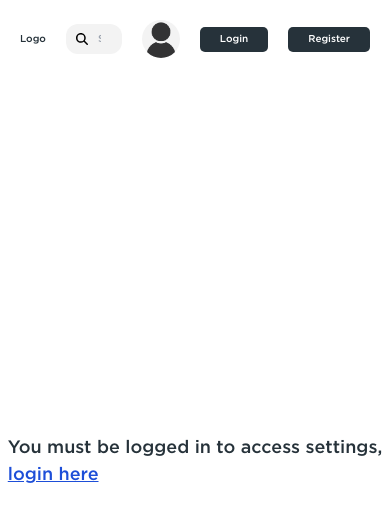
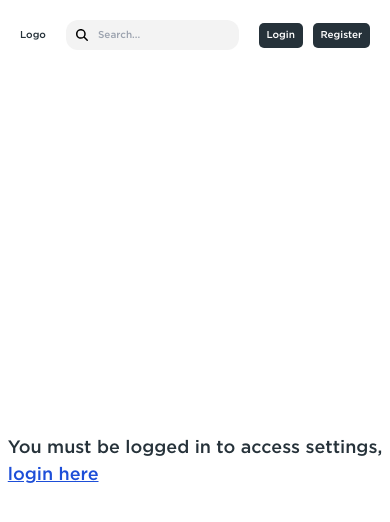
Before and after one commit to AJ7766/Jackies-Recipes, a Next.js app: page /settings in a window 390 px wide. Shown: the top 522 px of the page. Built offline with nearby package versions, Linux system fonts and the light colour scheme.

Commit message:
responsive work

```diff
--- a/src/app/[username]/page.tsx
+++ b/src/app/[username]/page.tsx
@@ -6,6 +6,7 @@ import Masonary from "../_components/Masonary";
 import { ProfileProps } from "../types/types";
 import ProfilePage from "../_components/Profile";
 import { useAuth } from "../context/AuthContext";
+import ProfileErrorPage from "../_components/ErrorPage";
 
 export default function UserPage({params}: {params: {username:string}}) {
   const { initializing } = useAuth();
@@ -60,7 +61,7 @@ export default function UserPage({params}: {params: {username:string}}) {
       <Masonary />
       </>:<>
       <NavBar />
-      <div>User not found</div>
+      <ProfileErrorPage />
       </>
     }
   </>
--- a/src/app/_components/Category.tsx
+++ b/src/app/_components/Category.tsx
@@ -18,6 +18,12 @@ export default function Categories(){
     <span>ITALIAN</span>
     <span>SWEDISH</span>
     <span>MEXICO</span>
+    <span>PASTA</span>
+    <span>PIZZA</span>
+    <span>NOODLES</span>
+    <span>ITALIAN</span>
+    <span>SWEDISH</span>
+    <span>MEXICO</span>
     </div>
     </>
     )
--- /dev/null
+++ b/src/app/_components/ErrorPage.tsx
@@ -0,0 +1,7 @@
+export default function ProfileErrorPage(){
+    return(
+        <div className="errorContainer">
+            <h1>User not found</h1>
+        </div>
+    )
+}
--- a/src/app/_components/NavBar.tsx
+++ b/src/app/_components/NavBar.tsx
@@ -2,7 +2,7 @@
 import Image from "next/image";
 import searchGlass from "@/app/images/search-glass.svg";
 import profilePicture from "@/app/images/profile-picture.png";
-import { useEffect, useRef, useState } from "react";
+import { useCallback, useEffect, useRef, useState } from "react";
 import Link from "next/link";
 import { useAuth } from "@/app/context/AuthContext";
 import { ProfileProps } from "../types/types";
@@ -19,28 +19,27 @@ export default  function NavBar(){
 
     const { user, logout, isAuthenticated, initializing } = useAuth();
 
-    const handleClickOutside = (event: MouseEvent) => {
-      if (dropdownRef.current && !dropdownRef.current.contains(event.target as Node)) {
-        setIsOpen(false);
-      }
-      if (searchResultsRef.current && !searchResultsRef.current.contains(event.target as Node)) {
-        setSearcResults(false);
-        console.log(searchResults)
-      }
-    };
-
     useEffect(() => {
       if (!initializing) {
           setLoading(false);
       }
   }, [initializing]);
 
+  const handleClickOutside = useCallback((event: MouseEvent) => {
+    if (dropdownRef.current && !dropdownRef.current.contains(event.target as Node)) {
+      setIsOpen(false);
+    }
+    if (searchResultsRef.current && !searchResultsRef.current.contains(event.target as Node)) {
+      setSearcResults(false);
+    }
+  }, []);
+
     useEffect(() => {
       document.addEventListener('mousedown', handleClickOutside);
       return () => {
         document.removeEventListener('mousedown', handleClickOutside);
       };
-    }, []);
+    }, [handleClickOutside]);
 
 
     useEffect(() => {
@@ -89,7 +88,7 @@ export default  function NavBar(){
       return null;
   }
     return(<>
-      {isAuthenticated ?
+
         <>
         <div className="space"></div>
         <div className="navContainer">
@@ -113,14 +112,10 @@ export default  function NavBar(){
         </Link>
       ))}
         </div>}
-
         </div>
-        <Link href={`/${user?.username}`}>
-        <div className="navProfilePicutre">
-        <div className="navProfilePictureCanvas">
+        {isAuthenticated ? <>
+        <Link className="profilePictureLink shrink-0" href={`/${user?.username}`}>
         <Image height={38} width={38} src={user?.userContent?.profilePicture || profilePicture} alt="profile-picture"/>
-        </div>
-        </div>
         </Link>
         <div className="dropdownContainer" ref={dropdownRef}>
         <div className={`dropdownButton ${isOpen ? 'open' : ''}`}  onClick={toggleDropdown}>
@@ -137,43 +132,19 @@ export default  function NavBar(){
         </div>
       )}
        </div>
-        </div>
-        </>:<>
-        <div className="space"></div>
-        <div className="navContainer">
-        <Link href="/"><p>Logo</p></Link>
-        <div className="searchContainer">
-        <Image src={searchGlass} id="searchGlass" alt="search-glass"/>
-        <input type="search" name="query" value={search} onChange={(e) => setSearch(e.target.value)} placeholder="Search..." />
-        {searchResults &&
-        <div className="searchedUsersContainer" ref={searchResultsRef}>
-        {users.map((user, indexKey) => (
-      <Link href={`/${user.username}`} key={indexKey}>
-        <div className="searchedUser">
-          <Image height={42} width={42} src={user.userContent?.profilePicture || profilePicture} alt="profile-picture"/>
-          <div>
-          <h2>{user.username}</h2>
-          <p>{user.fullName}</p>
-          </div>
-        </div>
-        </Link>
-      ))}
-        </div>}
-        </div>
-        <div className="navProfilePictureContainer">
-        <div className="navProfilePicutre">
-        <Image src={profilePicture} alt="profile-picture" />
-        </div>
-        </div>
-        <div className="newUserButtons">
+       </>
+       :
+       <div className="newUserButtons">
         <Link href="/">
         <button>Login</button>
         </Link>
         <Link href="/register">
         <button>Register</button>
-        </Link></div>
+        </Link>
         </div>
-        </>}
+        }
+        </div>
+        </>
       </>
     )
 }
--- a/src/app/_components/Profile.tsx
+++ b/src/app/_components/Profile.tsx
@@ -14,11 +14,7 @@ export default function ProfilePage({profile}: {profile:ProfilePropsOrNull}){
     <div className="profileWrapper">
         <div className="profileContainer">
         <div className="profileInfo">
-            <div className="profilePicutre">
-            <div className="ProfilePictureCanvas">
-                <Image height={160} width={160} src={profile?.userContent?.profilePicture || profilePicture} alt="profile-picture" />
-            </div>
-            </div>
+                <Image  className="profilePicture" height={160} width={160} src={profile?.userContent?.profilePicture || profilePicture} alt="profile-picture" />
             <h1>{profile?.fullName}</h1>
             <h2>{profile?.userContent?.bio}</h2>
             <p>@{profile?.username}</p>
--- a/src/app/globals.css
+++ b/src/app/globals.css
@@ -271,7 +271,7 @@ form input:focus{
   border-radius: 12px;
   background-color: #f3f3f3;
   padding: 8px 10px 8px 32px;
-  height: clamp(30px, 2.5cqw, 40px);
+  height: clamp(30px, 5vw, 40px);
   width:100%
 }
 
@@ -292,7 +292,8 @@ form input:focus{
 .searchedUser{
   display:flex;
   align-items: center;
-  gap:10px
+  gap:10px;
+  overflow: hidden;
 }
 
 .searchedUser:hover{
@@ -311,39 +312,24 @@ form input:focus{
 
 .searchedUsersContainer img{
   border-radius: 50%;
-  height: 42px;
+  height: clamp(30px, 5vw, 42px);
+  width: clamp(30px, 5vw, 42px);
   object-fit: cover;
   object-position: center;
 }
 
-.cross {
-  display: inline-block;
-  width: 20px; /* Width of the cross */
-  height: 20px; /* Height of the cross */
-  position: relative;
+.navContainer .profilePictureLink{
+  transition: 0.33s cubic-bezier(0.29, 0.96, 0.81, 1.43);
 }
 
-.navProfilePicutre{
-  position:relative;
-  flex-shrink: 0;
-  border-radius: 50%;
-  overflow:hidden;
-  height: 38px;
-  width: 38px;
-  background-color: #f3f3f3;
-  transition: 0.2s cubic-bezier(0.29, 0.96, 0.81, 1.43);
-}
-
-.navProfilePicutre:hover{
+.navContainer .profilePictureLink:hover{
   scale:1.1;
 }
 
-.navProfilePictureCanvas{
-  position: absolute;
-}
-
-.navProfilePictureCanvas img{
-  height:38px;
+.navContainer .profilePictureLink img{
+  border-radius: 50%;
+  height: clamp(28px, 5vw, 38px);
+  width: clamp(28px, 5vw, 38px);
   object-fit: cover;
   object-position: center;
 }
@@ -381,12 +367,12 @@ form input:focus{
 
 .dropdownContentContainer{
   position: absolute;
-  top: 70px;
+  top: 50px;
   right: 0;
   background-color: white;
   border-radius: 5px;
-  width: 200px;
-  height: 100px;
+  width: clamp(100px, 20vw, 200px);
+  height: clamp(50px, 20vw, 100px);
   box-shadow: 0px 0px 5px 2px rgb(0 0 0 / 15%);
 }
 
@@ -465,21 +451,10 @@ form input:focus{
   font-family: 'Gotham-Book';
 }
 
-.profilePicutre{
-  position:relative;
+.profilePicture{
   border-radius: 50%;
-  overflow:hidden;
   height: 160px;
   width: 160px;
-  background-color: #f3f3f3;
-}
-
-.ProfilePictureCanvas{
-  position: absolute;
-}
-
-.ProfilePictureCanvas img{
-  height:160px;
   object-fit: cover;
   object-position: center;
 }
@@ -519,17 +494,17 @@ form input:focus{
   border-radius: 12px;
   background-color: #f3f3f3;
   padding: 8px 10px 8px 32px;
-  height: clamp(30px, 2.5cqw, 40px);
+  height: clamp(30px, 5vw, 40px);
   width:100%;
 }
 
 .newUserButtons{
   display: flex;
-  gap: 20px;
+  gap: clamp(10px, 2.5vw, 20px);
 }
 
 .newUserButtons button{
-  padding: 5px 20px;
+  padding: 5px clamp(7px, 2vw, 20px);
   border-radius: 5px;
   color:white;
   background-color: #26323a;
@@ -538,10 +513,11 @@ form input:focus{
 .categories{
   display: flex;
   flex-direction: row;
-  padding-left: 25px;
+  padding: 0 25px;
   margin-bottom: 20px;
   margin-top: 2px;
-  gap: 20px;
+  column-gap: 10px;
+  flex-wrap: wrap;
 }
 
 .categories span{
@@ -830,7 +806,7 @@ tbody{
 }
 
 .editProfileInfo h1{
-  margin-top:15px;
+  margin-top: clamp(5px, 1vw, 15px);
 }
 
 .editProfilePicutre{
@@ -841,10 +817,6 @@ tbody{
   width: 160px;
   background-color: #f3f3f3;
   cursor: pointer;
-}
-
-.editProfilePictureCanvas{
-  position: absolute;
 }
 
 .editPreviewProfilePicture{
@@ -927,7 +899,7 @@ tbody{
   width: 100%;
   border: 2px solid #bababa;
   border-radius: 5px;
-  padding: 4px;
+  padding: 4px 0px 4px 8px;
   box-sizing: border-box;
   width:100%;
 }
@@ -942,7 +914,7 @@ tbody{
   width: 100%;
   border: 2px solid #bababa;
   border-radius: 5px;
-  padding: 4px;
+  padding: 4px 0px 4px 8px;
   box-sizing: border-box;
   width:100%
 }
--- a/src/app/settings/_components/EditProfile.tsx
+++ b/src/app/settings/_components/EditProfile.tsx
@@ -135,7 +135,6 @@ export default function EditProfile({user}: {user:ProfilePropsOrNull}){
        <form className="editForm" onSubmit={handleSubmit}>
         <div className="editProfileInfo">
             <div className="editProfilePicutre" onClick={handleProfilePicChange}>
-                <div className="editProfilePictureCanvas">
                 <Image height={160} width={160} className="editPreviewProfilePicture" src={profilePicPreview || profilePicture} alt="profile-picture"
                 />
                 <input
@@ -145,7 +144,6 @@ export default function EditProfile({user}: {user:ProfilePropsOrNull}){
                 className="hidden"
                 onChange={ProfilePicChange}
               />
-              </div>
             <Image className="editCamera" src={camera} alt="camera" />
             </div>
 
```
